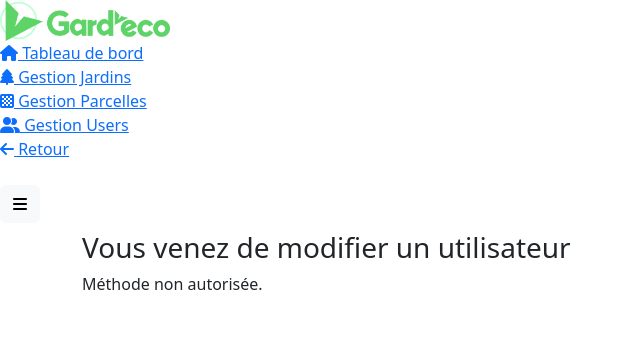
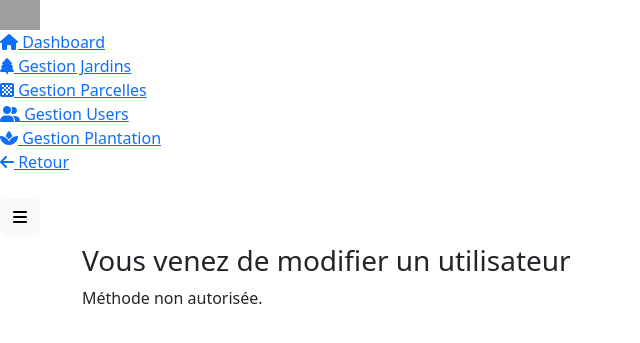
Before and after one commit to LenaPignolet/Sae202, a PHP site: page /admin/Usagers/modifier_user_valid.php in a window 1280 px wide. Shown: the top 343 px of the page, without its empty margins (0-640 px from the left). Run offline with PHP 8.4, Linux system fonts and the light colour scheme; some libraries are stand-ins or nearby versions; grey boxes are pictures that could not be loaded.

Commit message:
Update modifier_user_valid.php dashboard

```diff
--- a/admin/Usagers/modifier_user_valid.php
+++ b/admin/Usagers/modifier_user_valid.php
@@ -12,7 +12,7 @@
     <meta name="viewport" content="width=device-width, initial-scale=1, shrink-to-fit=no">
     <meta http-equiv="X-UA-Compatible" content="IE=edge">
     <meta name="description" content="Page admin">
-    <title>Tableau de bord</title>
+    <title>Dashboard</title>
     <link href="../assets/vendor/fontawesome/css/fontawesome.min.css" rel="stylesheet">
     <link href="../assets/vendor/fontawesome/css/solid.min.css" rel="stylesheet">
     <link href="../assets/vendor/fontawesome/css/brands.min.css" rel="stylesheet">
@@ -28,27 +28,31 @@
     <div class="wrapper">
         <nav id="sidebar" class="active">
             <div class="sidebar-header">
-                <img src="../../images/logo.png" alt="bootraper logo" width="170px" class="app-logo">
+                <img src="../assets/img/logo.png" alt="bootraper logo" width="40px" class="app-logo">
             </div>
             <ul class="list-unstyled components text-secondary">
                 <li>
-                    <a href="../admin.php"><i class="fas fa-home"></i> Tableau de bord</a>
+                    <a href="/admin/gestion.php"><i class="fas fa-home"></i> Dashboard</a>
                 </li>
 
                 <li>
-                    <a href="../Jardins/jardin_gestion.php"><i class="fas fa-tree"></i> Gestion Jardins</a>
+                    <a href="../Jardins/gestion_jardin.php"><i class="fas fa-tree"></i> Gestion Jardins</a>
                 </li>
 
                 <li>
-                    <a href="../Parcelle/parcelle_gestion.php"><i class="fas fa-chess-board"></i> Gestion Parcelles</a>
+                    <a href="../Parcelle/gestion_parcelle.php"><i class="fas fa-chess-board"></i> Gestion Parcelles</a>
                 </li>
 
                 <li>
-                    <a href="user_gestion.php"><i class="fas fa-user-friends"></i> Gestion Users</a>
+                    <a href="./user_gestion.php"><i class="fas fa-user-friends"></i> Gestion Users</a>
                 </li>
 
                 <li>
-                    <a href="../../index.php"><i class="fas fa-arrow-left"></i> Retour</a>
+                    <a href="../Plantation/gestion_plantation.php"><i class="fas fa-spa"></i> Gestion Plantation</a>
+                </li>
+
+                <li>
+                    <a href="/index.php"><i class="fas fa-arrow-left"></i> Retour</a>
                 </li>
 
             </ul>
@@ -90,7 +94,7 @@
 
                                             // Connexion à la base de données
                                             try {
-                                                $mabd = new PDO('mysql:host=localhost;dbname=sae202Base;charset=UTF8;','usersae202', 'sae202');
+                                                $mabd = new PDO('mysql:host=localhost;dbname=sae202;charset=UTF8;', 'Usersae202', '123');
                                                 $mabd->setAttribute(PDO::ATTR_ERRMODE, PDO::ERRMODE_EXCEPTION);
                                             } catch (PDOException $e) {
                                                 echo 'Connexion échouée : ' . $e->getMessage();
```
